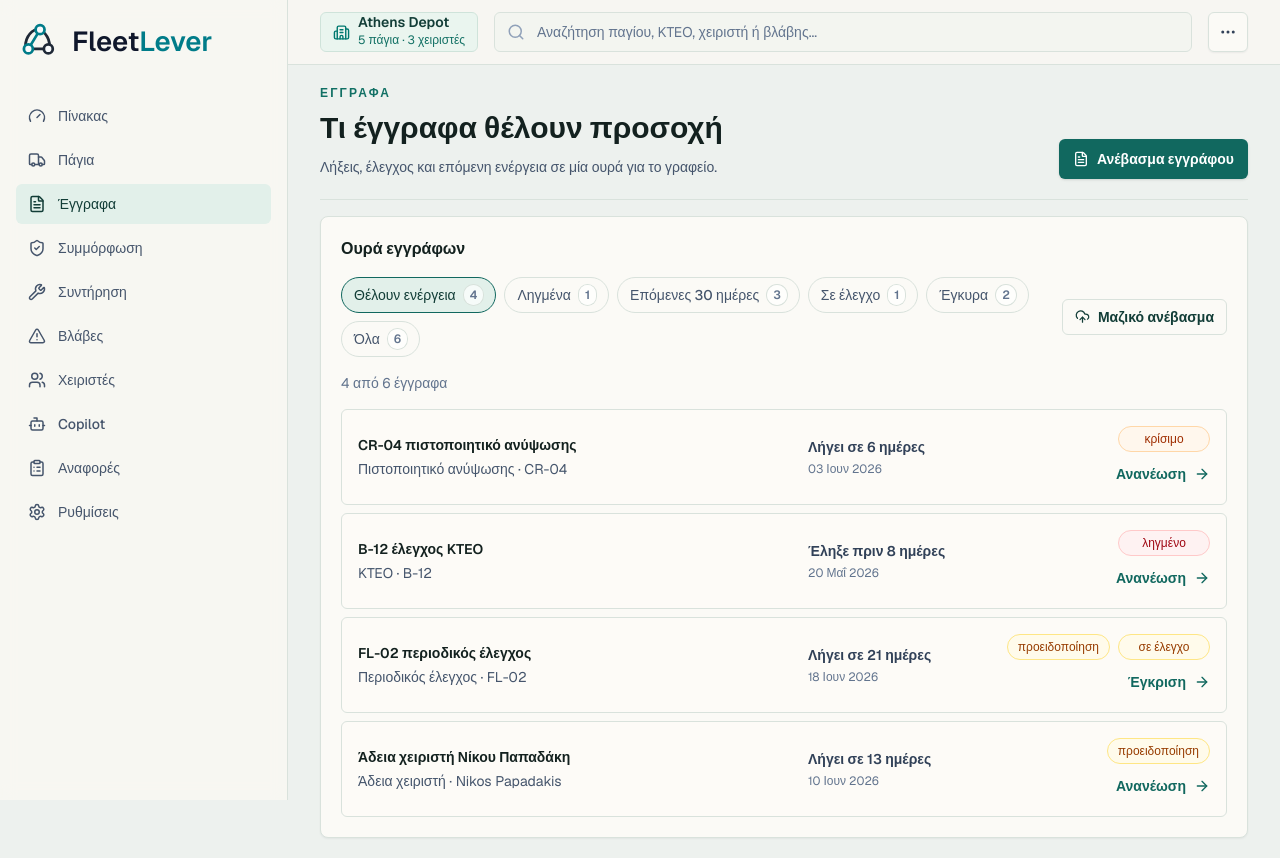
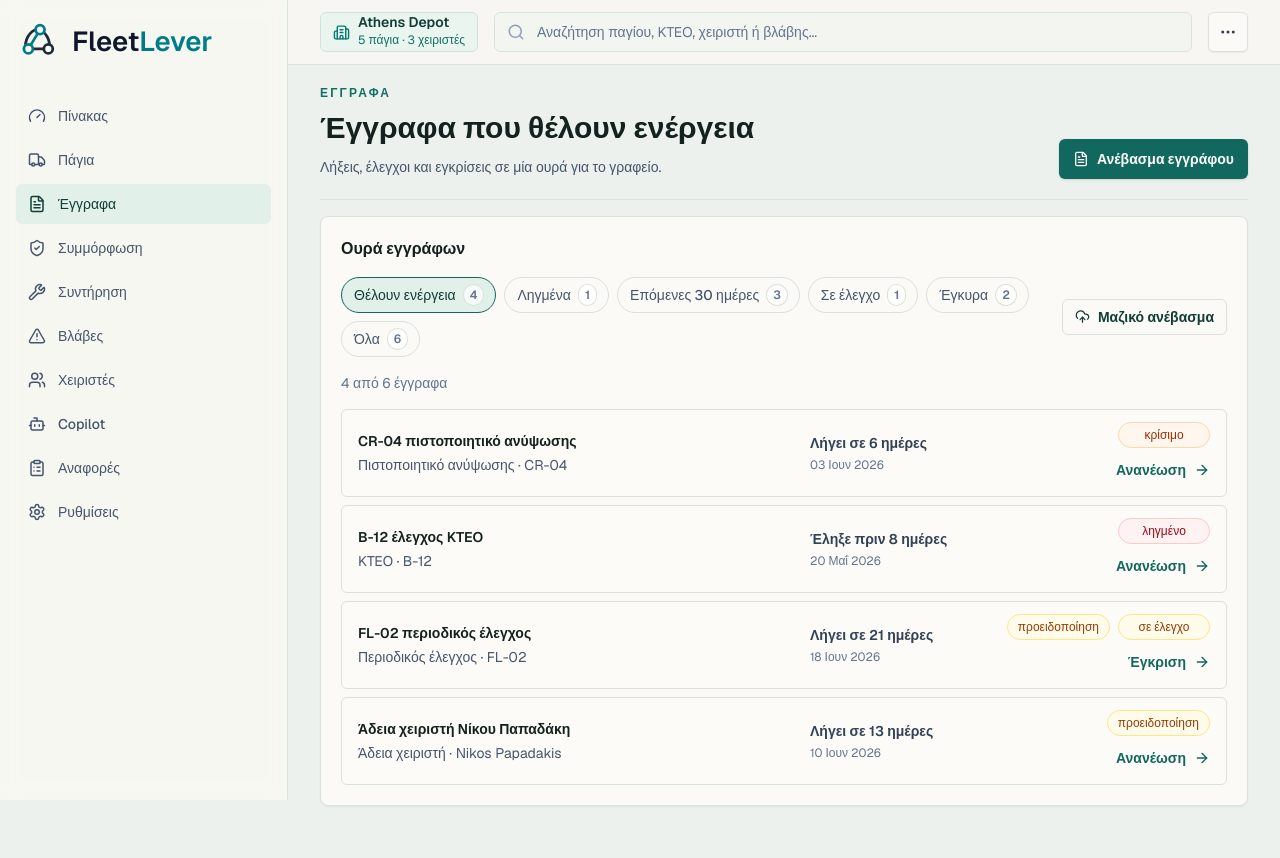
Before and after one commit to gkaragioul/FleetLever, a Next.js app: page / in a window 1280 px wide. Both pictures are taken after a click on the tab "Έγγραφα". After the commit the page ends 826 px from the top, so only its background shows below. Built offline with nearby package versions, Linux system fonts and the light colour scheme.

Commit message:
Polish documents page copy and spacing

```diff
--- a/src/components/fleetlever/operations-console.tsx
+++ b/src/components/fleetlever/operations-console.tsx
@@ -1492,8 +1492,8 @@ function DocumentsPanel({ setActiveTab }: { setActiveTab: (tab: TabId) => void }
     <div className="space-y-4">
       <PanelHeader
         eyebrow="Έγγραφα"
-        title="Τι έγγραφα θέλουν προσοχή"
-        description="Λήξεις, έλεγχος και επόμενη ενέργεια σε μία ουρά για το γραφείο."
+        title="Έγγραφα που θέλουν ενέργεια"
+        description="Λήξεις, έλεγχοι και εγκρίσεις σε μία ουρά για το γραφείο."
         action={<ActionButton icon={FileText}>Ανέβασμα εγγράφου</ActionButton>}
       />
       <DataCard title="Ουρά εγγράφων">
@@ -1526,7 +1526,7 @@ function DocumentsPanel({ setActiveTab }: { setActiveTab: (tab: TabId) => void }
                 key={document.id}
                 type="button"
                 onClick={() => setSelectedDocumentId(document.id)}
-                className="grid min-h-[92px] w-full gap-3 rounded-md border border-[#d9e2dc] bg-[#fdfbf7] p-4 text-left transition hover:border-teal-300 hover:bg-[#eef7f2] focus-visible:outline-none focus-visible:ring-2 focus-visible:ring-teal-500 xl:grid-cols-[minmax(220px,1fr)_170px_220px] xl:items-center"
+                className="grid min-h-[80px] w-full gap-2.5 rounded-md border border-[#d9e2dc] bg-[#fdfbf7] px-4 py-3 text-left transition hover:border-teal-300 hover:bg-[#eef7f2] focus-visible:outline-none focus-visible:ring-2 focus-visible:ring-teal-500 xl:grid-cols-[minmax(220px,1fr)_170px_220px] xl:items-center"
               >
                 <span className="min-w-0">
                   <span className="block truncate text-sm font-semibold text-[#13211f]">{document.title}</span>
```
